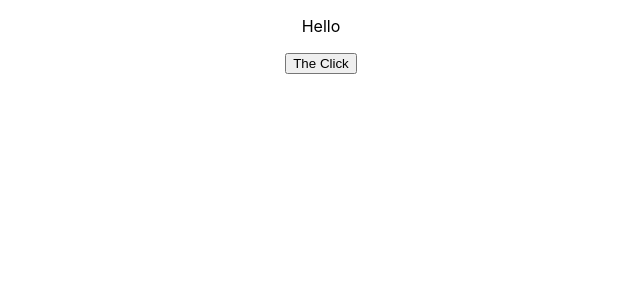
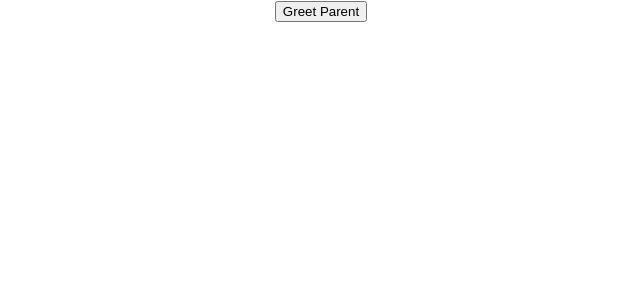
Before and after one commit to jkinathan/Doyou-React, a React (Create React App) app in the folder helloworld/: page / in a window 1280 px wide. Shown: the top 300 px of the page, without its empty margins (319-959 px from the left). Built offline with nearby package versions, Linux system fonts and the light colour scheme.

Commit message:
pass methods as props to child from parent

```diff
--- a/helloworld/src/App.js
+++ b/helloworld/src/App.js
@@ -4,6 +4,8 @@
 import FunctionClick from './components/FunctionClick';
 import ClassClick from './components/ClassClick';
 import EventBind from './components/EventBind';
+import Parent from './components/Parent';
+
 
 function App() {
   return (
@@ -13,7 +15,8 @@
         <div>
             {/* <FunctionClick></FunctionClick> */}
             {/* <ClassClick></ClassClick> */}
-            <EventBind></EventBind>
+            {/* <EventBind></EventBind> */}
+            <Parent></Parent>
         </div>
 
       }
--- /dev/null
+++ b/helloworld/src/components/Child.js
@@ -0,0 +1,11 @@
+import React from 'react';
+
+function Child(props){
+    return(
+        <div>
+            <button onClick={()=>props.greetHandler('Child')}>Greet Parent</button>
+        </div>
+    )
+}
+
+export default Child
--- /dev/null
+++ b/helloworld/src/components/Parent.js
@@ -0,0 +1,28 @@
+import React, {Component} from 'react';
+import Child from './Child';
+
+class Parent extends Component{
+
+    constructor(){
+    super()
+        this.state = {
+            ParentName: "Parent"
+        }
+        this.greetParent = this.greetParent.bind(this)
+    }
+
+    greetParent(childName){
+        // alert('Hello'+this.state.ParentName)
+        // ES6
+        alert(`Hello ${this.state.ParentName} from ${childName}`)
+    }
+    render(){
+        return(
+            <div>
+                <Child greetHandler={this.greetParent}></Child>
+            </div>
+        )
+    }
+}
+
+export default Parent
```
